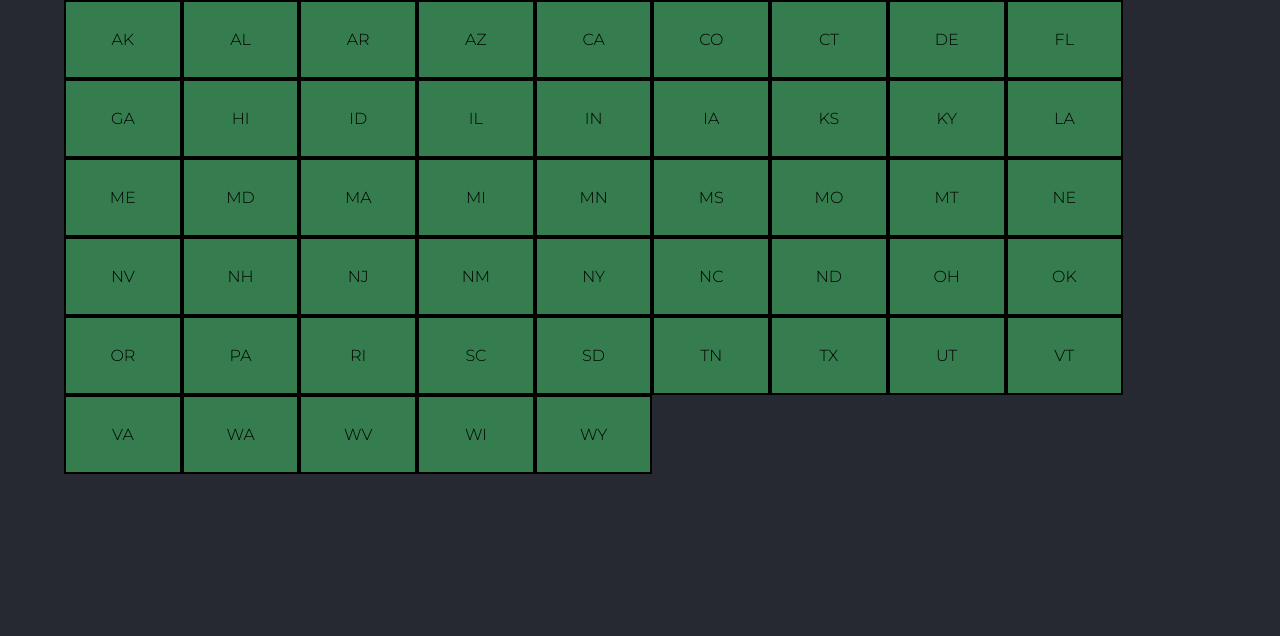
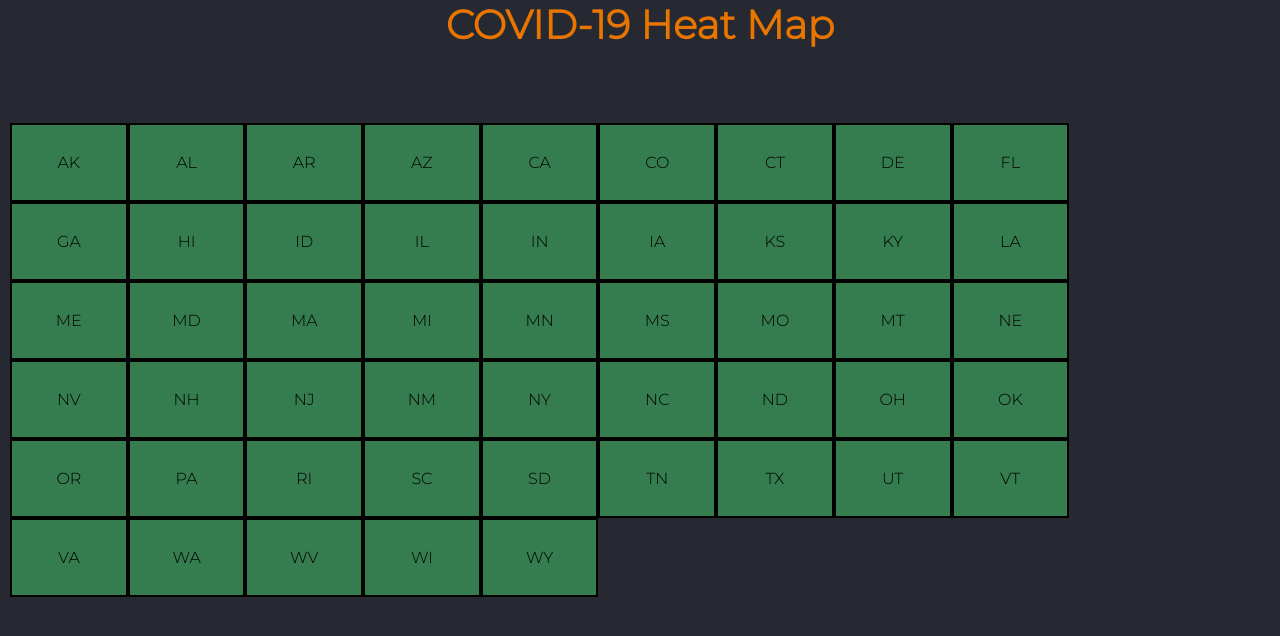
Before and after one commit to JamieScottC/COVID-19-HeatMap, a plain HTML site: page HeatMap.html in a window 1280 px wide. Drawn offline with nearby package versions, Linux system fonts and the light colour scheme; no server answers.

Commit message:
Added title

```diff
--- a/HeatMap.html
+++ b/HeatMap.html
@@ -15,6 +15,7 @@
     <title>Covid-19 Heat Map</title>
 </head>
 <body>
+        <span class="title">COVID-19 Heat Map</span>
     <div class="container">
         <div class="grid-sizer"></div>
         <div class="grid-item tooltip" id="AK"></div>
--- a/styles.css
+++ b/styles.css
@@ -5,13 +5,24 @@ html, body{
 	padding: 0;
 	width: 100%;
 	height: 100%;
+	text-align: center;
+
+}
+span{
+	font-family: 'Montserrat', sans-serif;
+}
+.title{
+	font-weight: bold;
+	color: #e77500;
+	font-size: 40px;
 }
 
 .container{
 	/*border: 3px solid red;*/
+	position: absolute;
 	width: 90%;
 	margin: 0 auto;
-	top: 50%;
+	top: 45%;
 	transform: translateY(-50%);
 	padding: 10px;
 }
```
